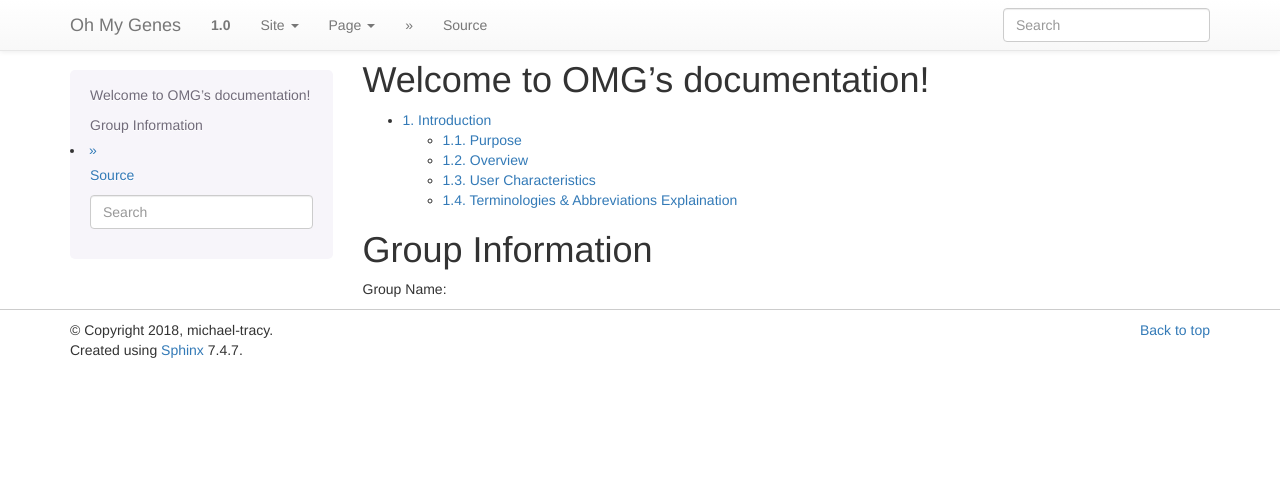
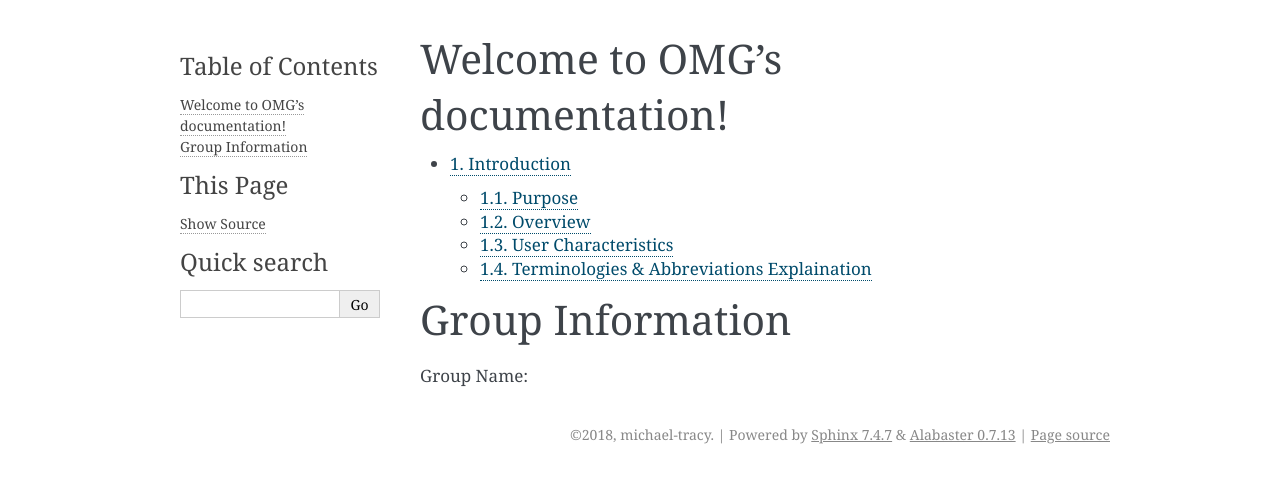
Before and after one commit to M-michael-zhang/classwork, a Sphinx documentation site: the page built from docs/source/index.rst, in a window 1280 px wide. Shown: the top 483 px of the page. Built offline with Sphinx 7.4.7, drawn with Linux system fonts in a browser that asks for light colours.

Commit message:
second commit__

```diff
--- a/docs/source/conf.py
+++ b/docs/source/conf.py
@@ -15,6 +15,7 @@
 # import os
 # import sys
 # sys.path.insert(0, os.path.abspath('.'))
+
 
 # -- Project information -----------------------------------------------------
 
@@ -73,8 +74,7 @@ pygments_style = 'sphinx'
 # The theme to use for HTML and HTML Help pages.  See the documentation for
 # a list of builtin themes.
 #
-html_theme = 'bootstrap'
-html_theme_path = sphinx_bootstrap_theme.get_html_theme_path()
+
 
 # Theme options are theme-specific and customize the look and feel of a theme
 # further.  For a list of options available for each theme, see the
```
